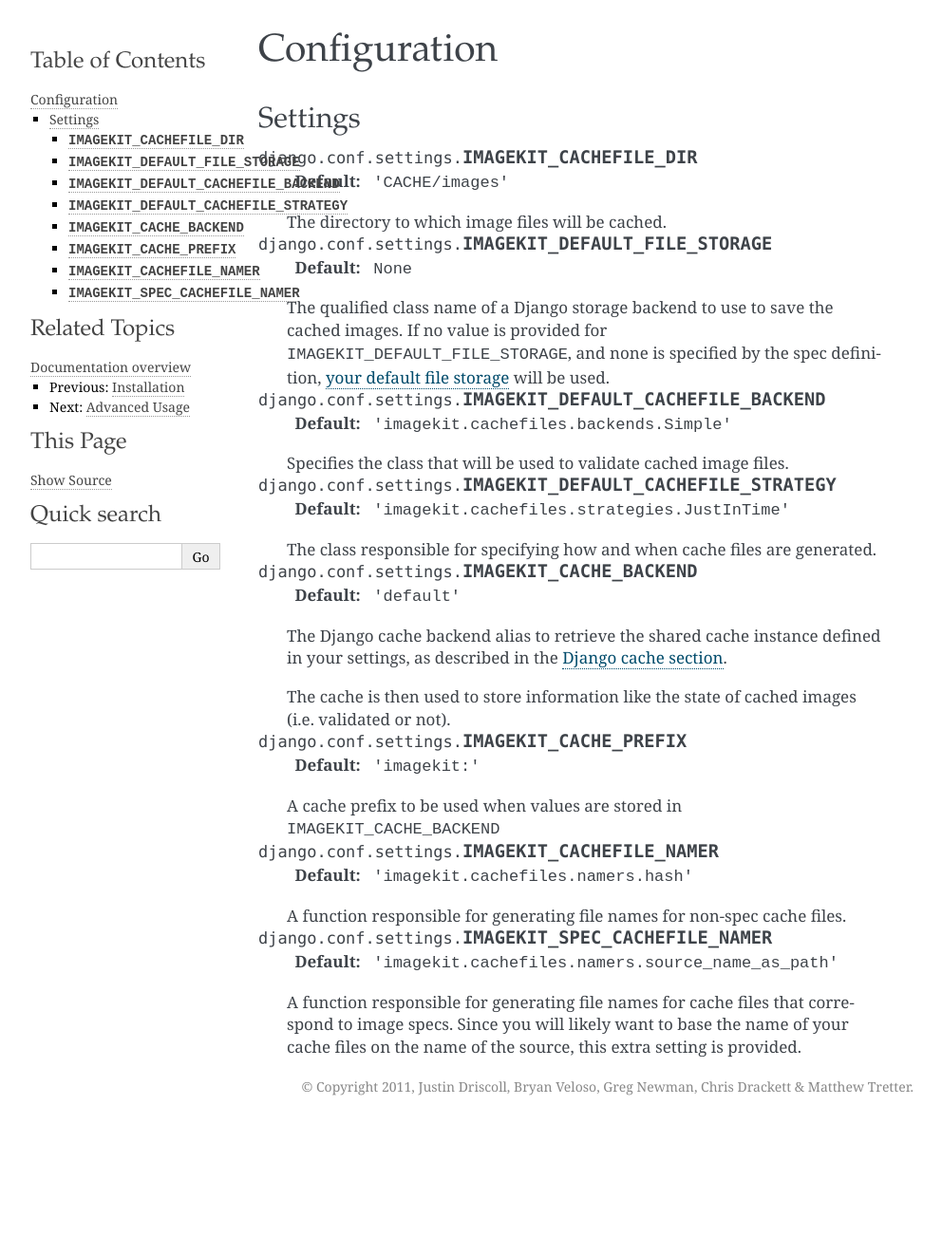
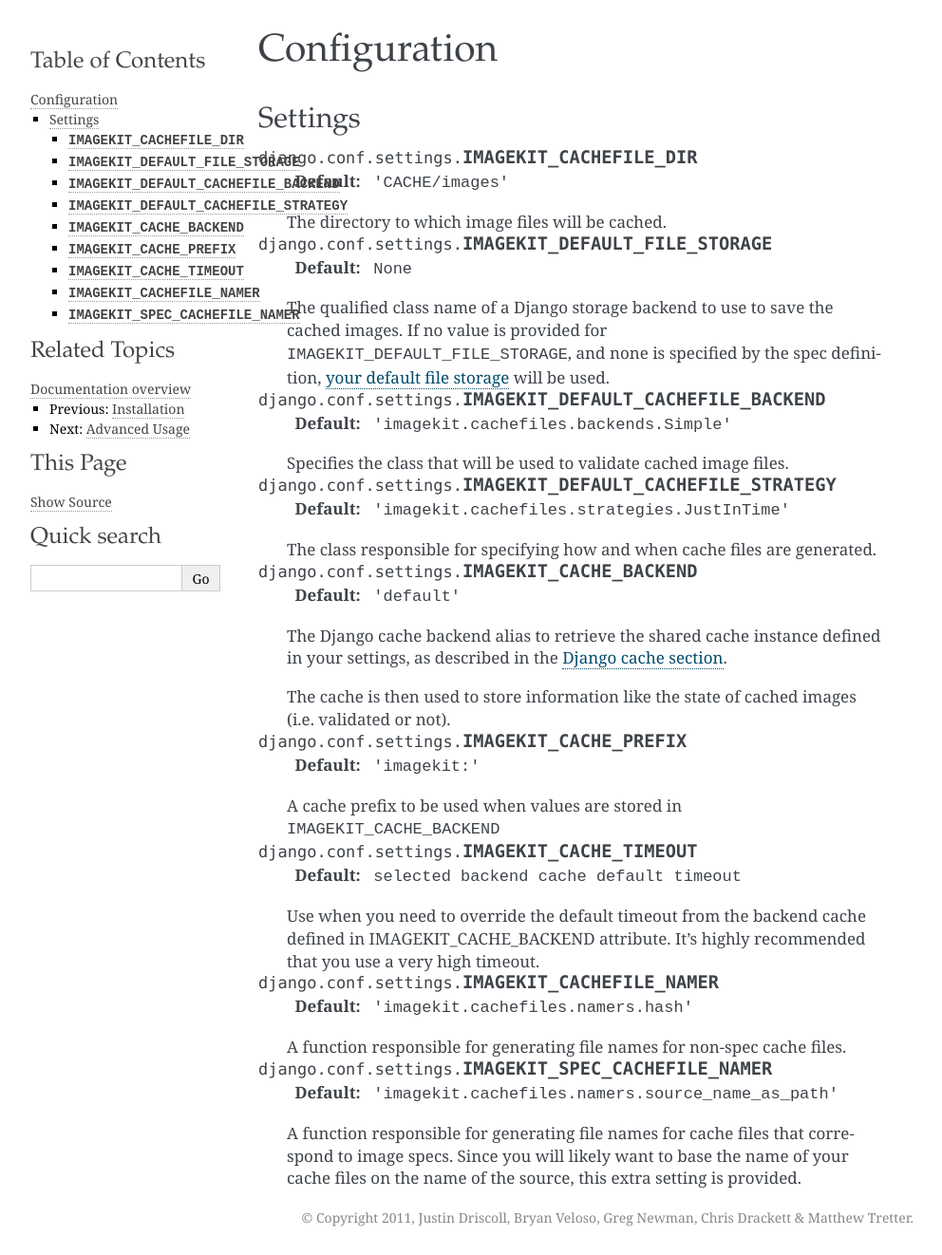
Before and after one commit to matthewwithanm/django-imagekit, a Sphinx documentation site: the page built from docs/configuration.rst, in a window 1280 px wide. Shown: the whole page at 95% size, without its empty margins (148-1140 px from the left). Built offline with Sphinx 7.4.7, drawn with Linux system fonts in a browser that asks for light colours; before the commit the page ends 1184 px from its top, so only the background shows below that.

Commit message:
Add new attribute 'IMAGEKIT_CACHE_TIMEOUT'

```diff
--- a/docs/configuration.rst
+++ b/docs/configuration.rst
@@ -62,6 +62,15 @@ Settings
     A cache prefix to be used when values are stored in ``IMAGEKIT_CACHE_BACKEND``
 
 
+.. attribute:: IMAGEKIT_CACHE_TIMEOUT
+
+    :default:  ``selected backend cache default timeout``
+
+    Use when you need to override the default timeout from the backend cache defined in
+    IMAGEKIT_CACHE_BACKEND attribute. It's highly recommended that you
+    use a very high timeout.
+
+
 .. attribute:: IMAGEKIT_CACHEFILE_NAMER
 
     :default: ``'imagekit.cachefiles.namers.hash'``
```
Also changed, not shown: 1 other file.
